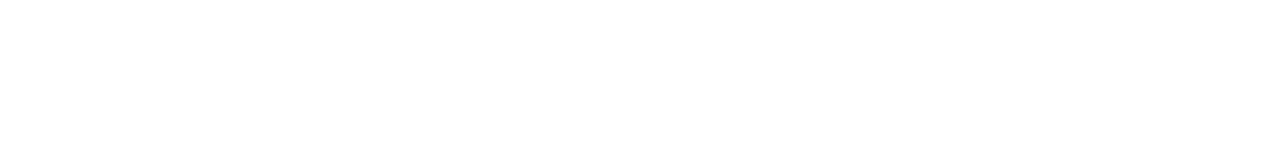
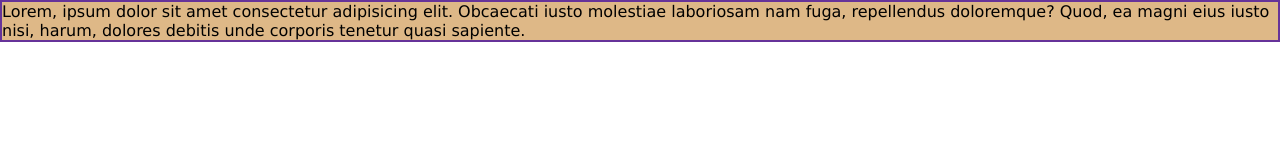
Before and after one commit to shahehsan2002/my-simple-website, a plain HTML site: page index.html in a window 1280 px wide. Drawn offline with Linux system fonts and the light colour scheme.

Commit message:
added the first blog

```diff
--- a/index.html
+++ b/index.html
@@ -5,7 +5,13 @@
     <meta charset="UTF-8">
     <meta name="viewport" content="width=device-width, initial-scale=1.0">
     <title>my simple website</title>
+    <link rel="stylesheet" href="style.css">
 </head>
+<div>
+    <p>
+        Lorem, ipsum dolor sit amet consectetur adipisicing elit. Obcaecati iusto molestiae laboriosam nam fuga, repellendus doloremque? Quod, ea magni eius iusto nisi, harum, dolores debitis unde corporis tenetur quasi sapiente.
+    </p>
+</div>
 
 <body>
 
--- /dev/null
+++ b/style.css
@@ -0,0 +1,12 @@
+* {
+    margin: 0;
+    padding: 0;
+}
+
+div {
+    background-color: burlywood;
+    font-style: inherit;
+    font-family: 'Lucida Sans', 'Lucida Sans Regular', 'Lucida Grande', 'Lucida Sans Unicode', Geneva, Verdana, sans-serif;
+    border: 2px solid rebeccapurple;
+    margin: 5px, 10px;
+}
```
